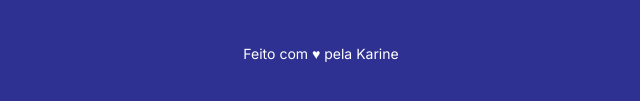
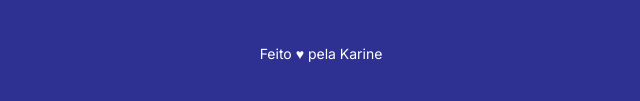
Before and after one commit to karinecord/OnlineBusinessCard, a plain HTML site: page index.html in a window 1280 px wide. Shown: the part 679-780 px from the top of the page, 319-959 px from the left. Drawn offline with nearby package versions, Linux system fonts and the light colour scheme.

Commit message:
Update footer

```diff
--- a/index.html
+++ b/index.html
@@ -44,7 +44,7 @@
         </a>
       </div>
       <div id="footer">
-        Feito com ♥ pela Karine
+        Feito ♥ pela Karine
       </footer>
     </div>
     <script type="module" src="https://unpkg.com/ionicons@5.5.2/dist/ionicons/ionicons.esm.js"></script>
```
